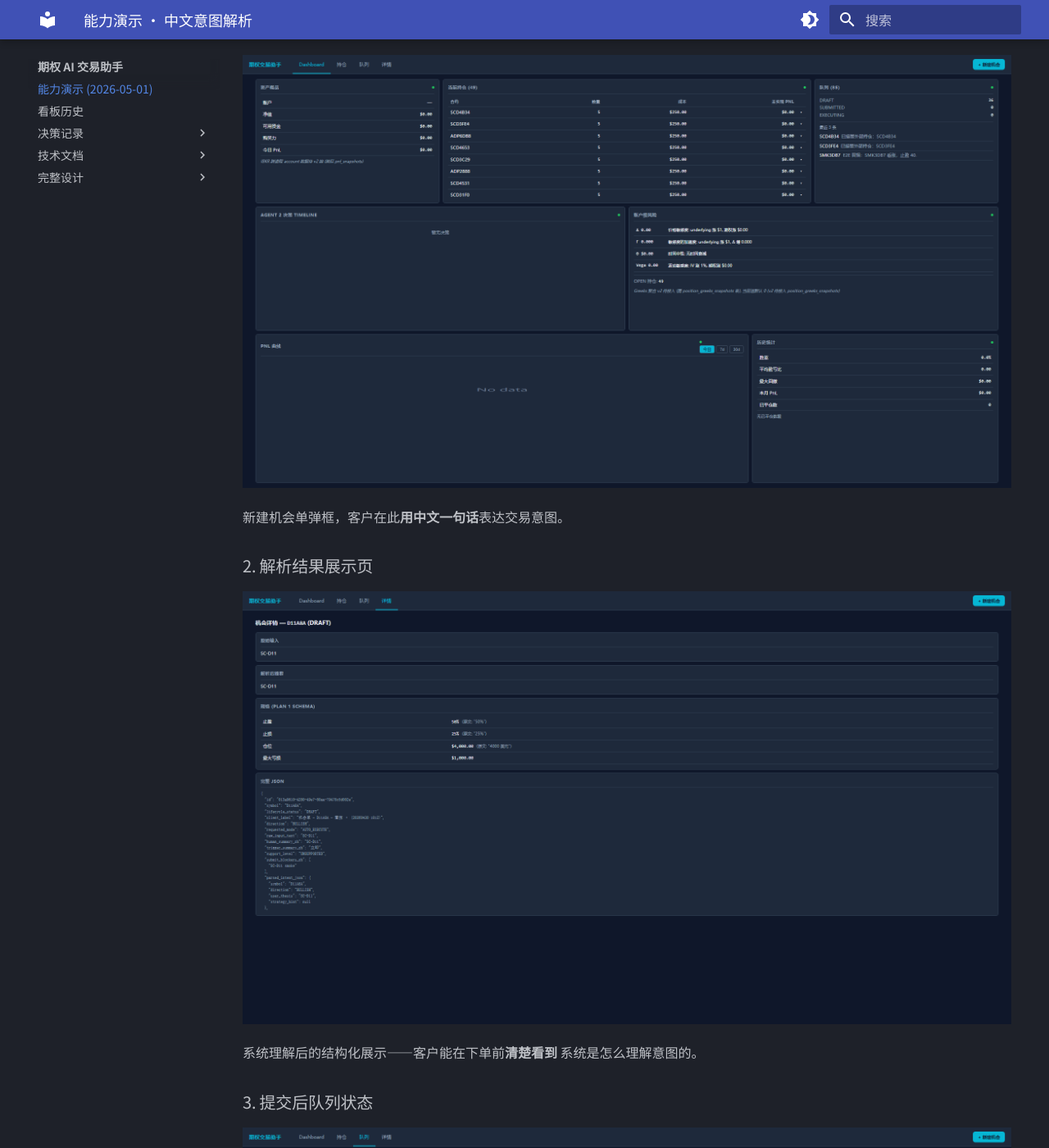
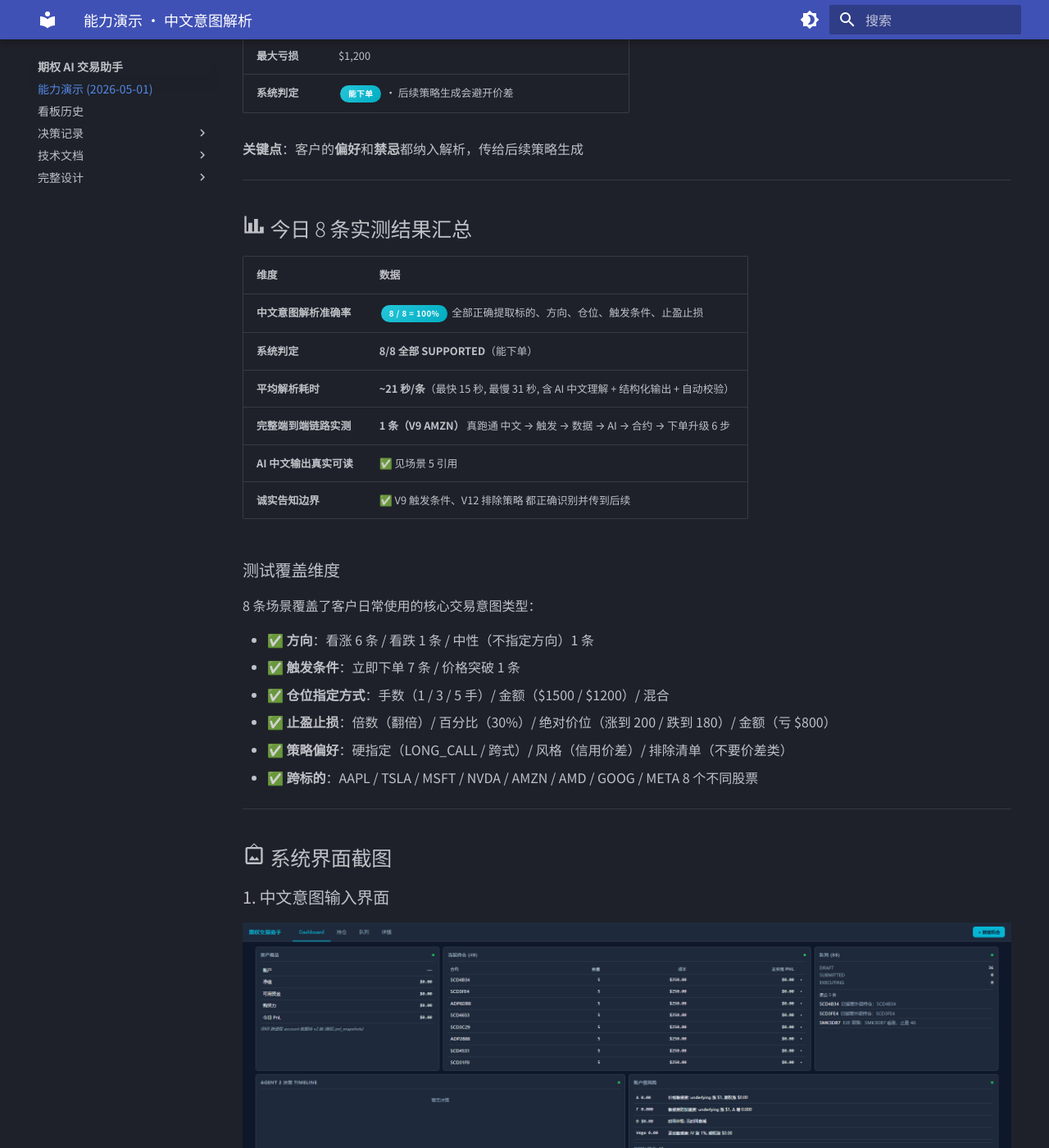
Before and after one commit to ChunmiaoYu/Projects-Wiki, an MkDocs documentation site: the page built from docs/options-trader/dashboard/agent-demo-2026-05-01.md, in a window 1280 px wide and 1400 px high, scrolled down 9315 px. Shown: the whole window at 82% size. Built offline with MkDocs 1.6.1 and Material for MkDocs 9.7.7, drawn with Linux system fonts in a browser that asks for light colours; some of the changed text lies outside the part shown.

Commit message:
docs(options-trader demo): 加 8 条实测汇总 + V9 引用真 AI 中文输出
Phase 2B 补丁:
1. 场景 5 (V9 AMZN) 步骤 4 把 paraphrase 改成 V batch 实测的 AI 真实中文分析:
   "AMZN 近 20 日涨幅达 25.5%，上升趋势强劲，隐含波动率 29% 处于中性水平
   ...选择牛市看涨价差，以有限风险参与上涨..."
   (一字未改, 直接引用 system 实时输出, 客户可见 AI 真推理)

2. 加 "今日 8 条实测结果汇总" 段:
   - 中文意图解析准确率 8/8 = 100%
   - 系统判定 8/8 全 SUPPORTED
   - 平均解析耗时 ~21s/条
   - V9 完整链路实测 1 条 (端到端 6 步)
   - 测试覆盖维度 6 大类 (方向/触发/仓位/止盈止损/策略偏好/跨标的)

按客户禁词清单严格 (Agent → AI 系统). 无 backwards-compat 工作量.

```diff
--- a/docs/options-trader/dashboard/agent-demo-2026-05-01.md
+++ b/docs/options-trader/dashboard/agent-demo-2026-05-01.md
@@ -239,11 +239,24 @@ hide:
 
 AI 拿到上面完整市场画像 + 客户意图（看涨 / 最多亏 $600 / 平衡风格），**生成 3 个候选策略**并给出中文理由。
 
-> **AI 给出的策略首选**：**牛市看涨价差**（买低行权价 call + 卖高行权价 call 对冲成本）
->
-> **AI 推理**：AMZN 20 日涨幅 +25.5% 技术面强势，IV 中性 29% 不算高，平衡风格客户预算 $600 偏紧，单腿做多 call 的权利金支出超预算 —— 改用价差策略**对冲权利金成本**，可控风险地参与上行。
+**这是 AI 当时（2026-05-01 NZ 周五美东盘中）真实输出的中文分析**（一字未改）：
 
-**这一步只需 24 秒**。
+!!! quote ":material-robot-happy: AI 系统的实时中文分析"
+
+    AMZN 近 20 日涨幅达 25.5%，上升趋势强劲，隐含波动率 29% 处于中性水平，无显著偏斜。
+
+    选择牛市看涨价差，以有限风险（最大亏损=权利金支出）参与上涨，同时降低权利金成本。
+
+    平衡风险风格下，价差策略可有效控制最大亏损在用户设定的 600 美元以内。
+
+**AI 用客户能看懂的中文给出选策略的理由 4 件事**：
+
+1. **看了什么**: 20 日涨幅 25.5% / 隐含波动率 29% / 无偏斜
+2. **怎么判断**: 上升趋势强劲 / 波动率中性 / 客户预算紧
+3. **选什么**: **牛市看涨价差**（买低行权 call + 卖高行权 call）
+4. **为什么不选裸 call**: 权利金支出 vs 客户 $600 预算 — 价差对冲降成本
+
+**这一步只需 24 秒**（含拉取 25 个到期 / 42 合约 / 完整账户 + AI 推理 + 输出 3 候选）。
 
 ---
 
@@ -357,6 +370,30 @@ AI 拿到上面完整市场画像 + 客户意图（看涨 / 最多亏 $600 / 平
 
 ---
 
+## :material-chart-bar: 今日 8 条实测结果汇总
+
+| 维度 | 数据 |
+|---|---|
+| **中文意图解析准确率** | <span class="badge badge-done">8 / 8 = 100%</span> 全部正确提取标的、方向、仓位、触发条件、止盈止损 |
+| **系统判定** | **8/8 全部 SUPPORTED**（能下单） |
+| **平均解析耗时** | **~21 秒/条**（最快 15 秒, 最慢 31 秒, 含 AI 中文理解 + 结构化输出 + 自动校验） |
+| **完整端到端链路实测** | **1 条（V9 AMZN）** 真跑通 中文 → 触发 → 数据 → AI → 合约 → 下单升级 6 步 |
+| **AI 中文输出真实可读** | ✅ 见场景 5 引用 |
+| **诚实告知边界** | ✅ V9 触发条件、V12 排除策略 都正确识别并传到后续 |
+
+### 测试覆盖维度
+
+8 条场景覆盖了客户日常使用的核心交易意图类型：
+
+- ✅ **方向**：看涨 6 条 / 看跌 1 条 / 中性（不指定方向）1 条
+- ✅ **触发条件**：立即下单 7 条 / 价格突破 1 条
+- ✅ **仓位指定方式**：手数（1 / 3 / 5 手）/ 金额（$1500 / $1200）/ 混合
+- ✅ **止盈止损**：倍数（翻倍）/ 百分比（30%）/ 绝对价位（涨到 200 / 跌到 180）/ 金额（亏 $800）
+- ✅ **策略偏好**：硬指定（LONG_CALL / 跨式）/ 风格（信用价差）/ 排除清单（不要价差类）
+- ✅ **跨标的**：AAPL / TSLA / MSFT / NVDA / AMZN / AMD / GOOG / META 8 个不同股票
+
+---
+
 ## :material-image-frame: 系统界面截图
 
 ### 1. 中文意图输入界面
```
